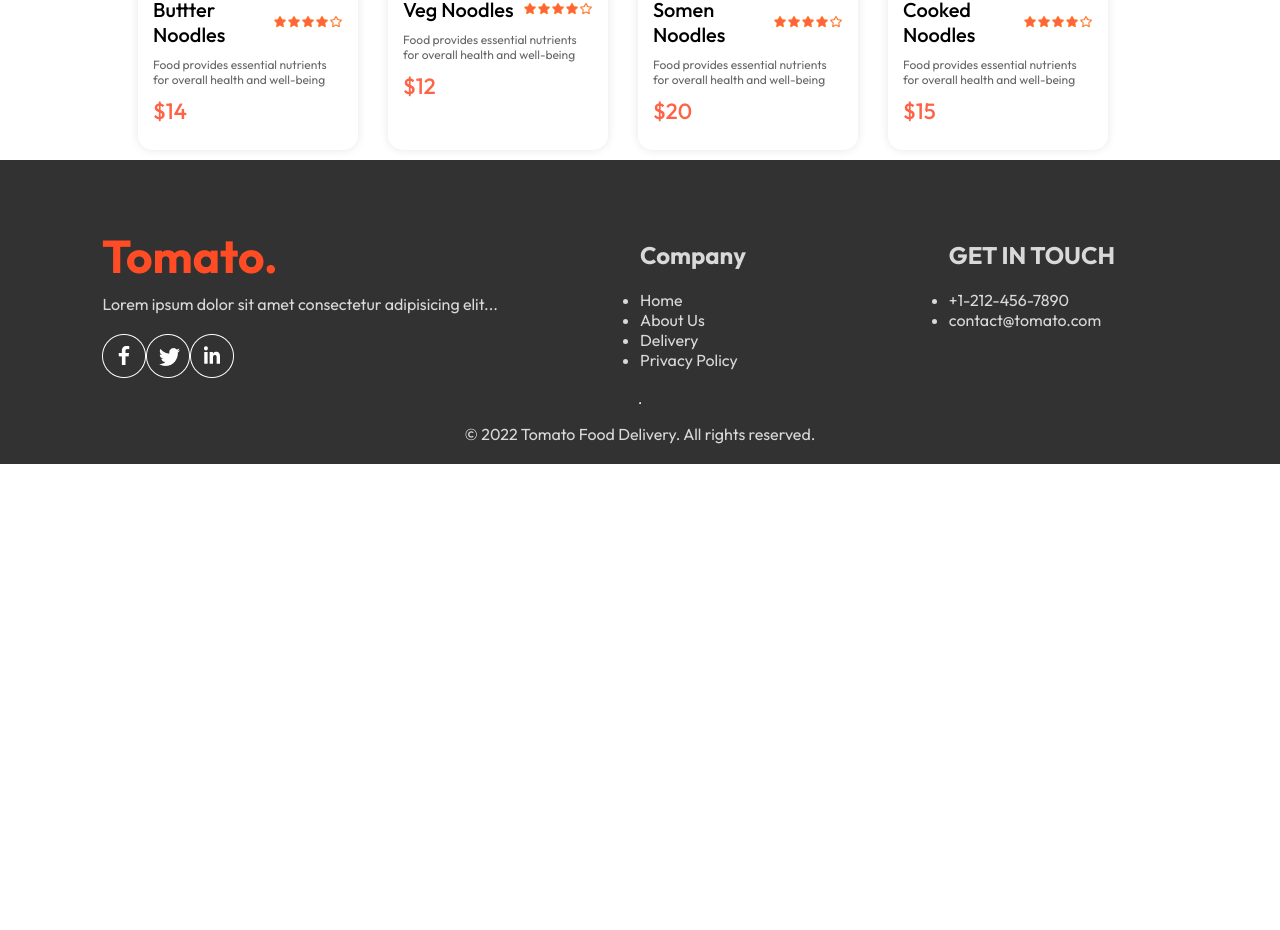
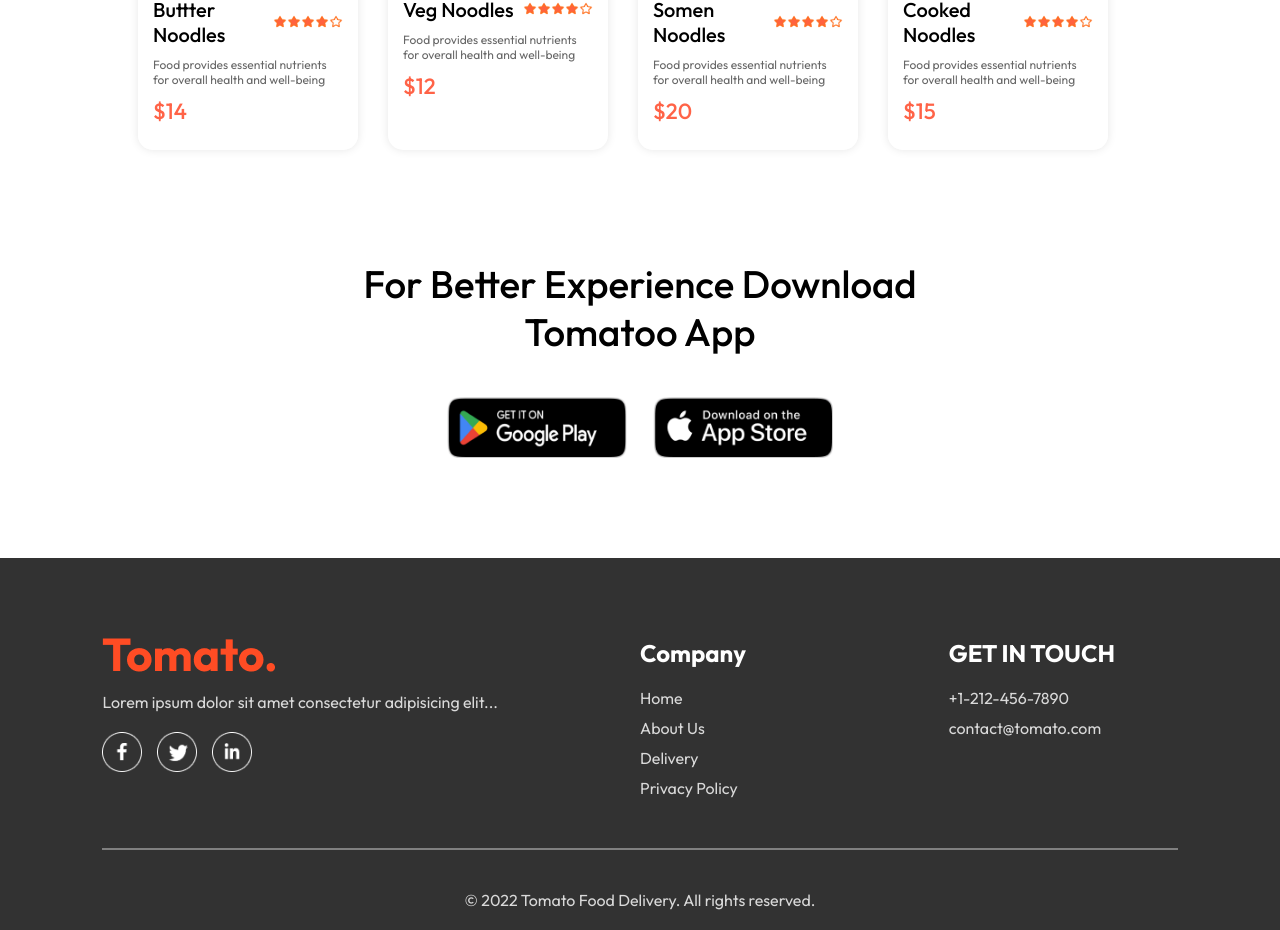
Before and after one commit to Ahsaan396/food-delivery-website, a React (Vite) app: page / in a window 1280 px wide. Shown: the part 3548-4478 px from the top of the page. Before the commit the page ends 4012 px from the top, so only its background shows below. Built offline with nearby package versions, Linux system fonts and the light colour scheme.

Commit message:
page responsive work done

```diff
--- /dev/null
+++ b/src/components/AppDownload/AppDownload.css
@@ -0,0 +1,24 @@
+.app-download{
+    margin: auto auto;
+    margin-top: 100px;
+    font-size: max(3vw,20px);
+    text-align: center;
+    font-weight: 500;
+
+}
+.app-download-platforms{
+    display: flex;
+    justify-content: center;
+    margin-top: 40px;
+    gap: max(2vw,10px);
+}
+.app-download-platforms img{
+    width: max(30vw,120px) ;
+    max-width: 180px;
+    transition:0.5s ;
+    cursor: pointer;
+
+}
+.app-download-platforms img:hover{
+    transform: scale(1.05);
+}
--- /dev/null
+++ b/src/components/AppDownload/AppDownload.jsx
@@ -0,0 +1,18 @@
+import React from 'react'
+import './AppDownload.css'
+import { assets } from '../../assets/assets'
+const AppDownload = () => {
+  return (
+    <div className='app-download' id='app-download'>
+        <p>For Better Experience Download <br />Tomatoo App</p>
+        <div className="app-download-platforms">
+            <img src={assets.play_store} alt="" />
+            <img src={assets.app_store} alt="" />
+        </div>
+
+
+    </div>
+  )
+}
+
+export default AppDownload
--- a/src/components/ExploreMenu/ExploreMenu.css
+++ b/src/components/ExploreMenu/ExploreMenu.css
@@ -58,3 +58,9 @@
     border: 4px solid tomato;
     padding: 2px;
 }
+@media (max-width: 1050px) {
+ .explore-menu-list{
+    width: 100%;
+    font-size: 14px;
+ }
+}
--- a/src/components/Footer/Footer.css
+++ b/src/components/Footer/Footer.css
@@ -7,6 +7,7 @@
     gap: 20px;
     padding: 20px 8vw;
     padding-top: 80px;
+    margin-top: 100px;
 }
 .footer-content{
     width: 100%;
@@ -14,9 +15,39 @@
     grid-template-columns: 2fr 1fr 1fr;
     gap:80px
 }
-.footer-content-left, .footer-content-center, .footer-content-right{
+.footer-content-left , .footer-content-center , .footer-content-right {
     display: flex;
     flex-direction: column;
     align-items: start;
     gap: 20px;
 }
+.footer-content-left li, .footer-content-center li, .footer-content-right li{
+    list-style: none;
+    margin-bottom: 10px;
+    cursor: pointer;
+}
+ .footer-content-center h2, .footer-content-right h2{
+    color: white;
+ }
+.footer-social-icons img{
+    width: 40px;
+    margin-right: 15px;
+    cursor: pointer;
+}
+.footer hr{
+    width: 100%;
+    height: 2px;
+    margin: 20px 0px;
+    background-color: gray;
+    border: none;
+}
+@media (max-width: 750px) {
+    .footer-content{
+        display: flex;
+        flex-direction: column;
+        gap: 35px;
+    }
+    .footer-copyright{
+        text-align: center;
+    }
+}
--- a/src/components/Header/Header.css
+++ b/src/components/Header/Header.css
@@ -36,3 +36,19 @@
     padding: 1vw 2.3vw;
     border-radius: 50px;
 }
+@media (max-width: 1050px) {
+    .header-contents{
+        max-width: 45%;
+    }
+}
+@media (max-width: 750px) {
+    .header-contents{
+        max-width: 65%;
+    }
+    .header-contents p{
+        display: none;
+    }
+    .header-contents button{
+        padding: 2vw 4vw;
+    }
+}
--- a/src/components/Navbar/Navbar.css
+++ b/src/components/Navbar/Navbar.css
@@ -56,3 +56,29 @@
     top: -8px;
     right: -8px;
 }
+@media (max-width: 900px) {
+    .navbar .logo{
+        width: 120px;
+    }
+    .navbar-menu{
+        gap: 15px;
+        font-size: 16px;
+    }
+    .navbar-right{
+        gap: 20px;
+    }
+    .navbar-right img{
+        width: 20px;
+    }
+    .navbar-right button{
+        padding: 8px 20px;
+        font-size: 15px;
+    }
+}
+@media (max-width: 750px) {
+
+    .navbar-menu{
+       display: none;
+    }
+
+}
--- a/src/pages/Home/Home.jsx
+++ b/src/pages/Home/Home.jsx
@@ -3,6 +3,7 @@ import './Home.css'
 import Header from '../../components/Header/Header'
 import ExploreMenu from '../../components/ExploreMenu/ExploreMenu'
 import FoodDisplay from '../../components/FoodDisplay/FoodDisplay'
+import AppDownload from '../../components/AppDownload/AppDownload'
 const Home = () => {
   const [category, setCategory] = React.useState('All');
   return (
@@ -10,6 +11,7 @@ const Home = () => {
         <Header />
         <ExploreMenu category={category} setCategory={setCategory} />
         <FoodDisplay category={category} />
+        <AppDownload />
     </div>
   )
 }
```
Also changed, not shown: 1 other file (tests, documents, lock files or other folders).
